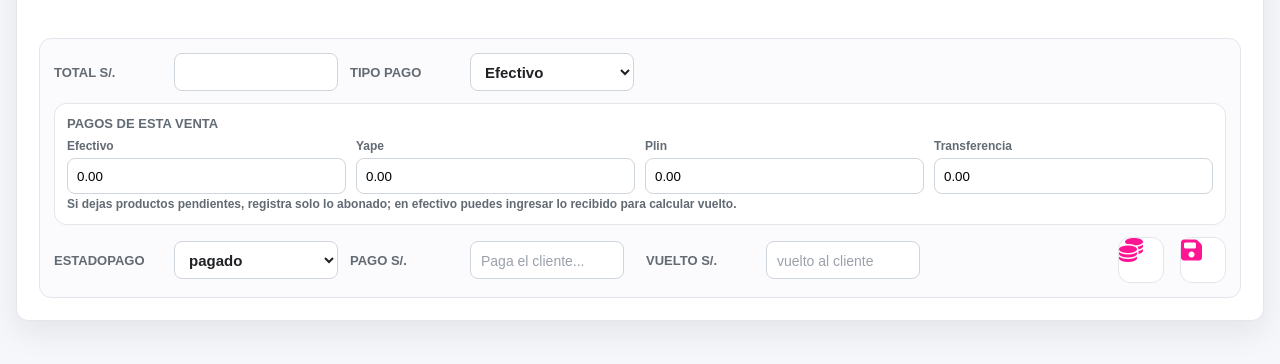
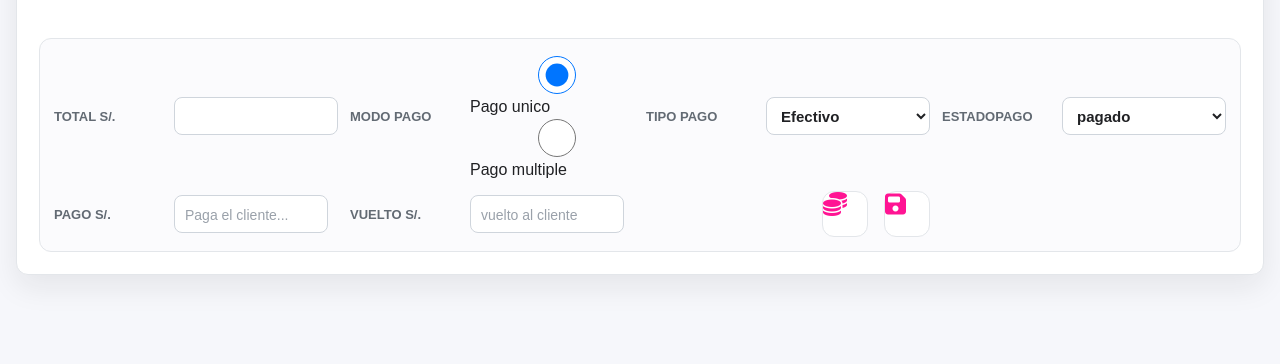
Before and after one commit to Apalomino25/sistemaventadm, a PHP site: page /views/pos.php in a window 1280 px wide. Shown: the part 227-591 px from the top of the page. Run offline with PHP 8.4, Linux system fonts and the light colour scheme; a user stored in the database is signed in; data comes from the database, SQL or seed files in the repository; data that the repository does not hold is empty.

Commit message:
Update pos.php

```diff
--- a/views/pos.php
+++ b/views/pos.php
@@ -132,7 +132,21 @@
                 <input type="number" id="total" readonly>
             </div>
 
-            <div class="campoItem">
+            <div class="campoItem campo-modo-pago">
+                <label class="txt-campos">MODO PAGO</label>
+                <div class="modo-pago-opciones">
+                    <label>
+                        <input type="radio" name="modoPago" value="unico" checked>
+                        Pago unico
+                    </label>
+                    <label>
+                        <input type="radio" name="modoPago" value="multiple">
+                        Pago multiple
+                    </label>
+                </div>
+            </div>
+
+            <div class="campoItem campo-tipo-pago">
                 <label class="txt-campos">TIPO PAGO</label>
                 <select id="tipoPago">
                     <option value="efectivo" selected>Efectivo</option>
@@ -142,7 +156,7 @@
                 </select>
             </div>
 
-            <div class="pagos-mixtos">
+            <div class="pagos-mixtos" id="pagosMixtos" hidden>
                 <label>Pagos de esta venta</label>
                 <div class="pagos-grid">
                     <div><span>Efectivo</span><input type="number" step="0.01" min="0" id="pagoEfectivo" class="pago-mixto" data-tipopago="efectivo" value="0.00"></div>
```
